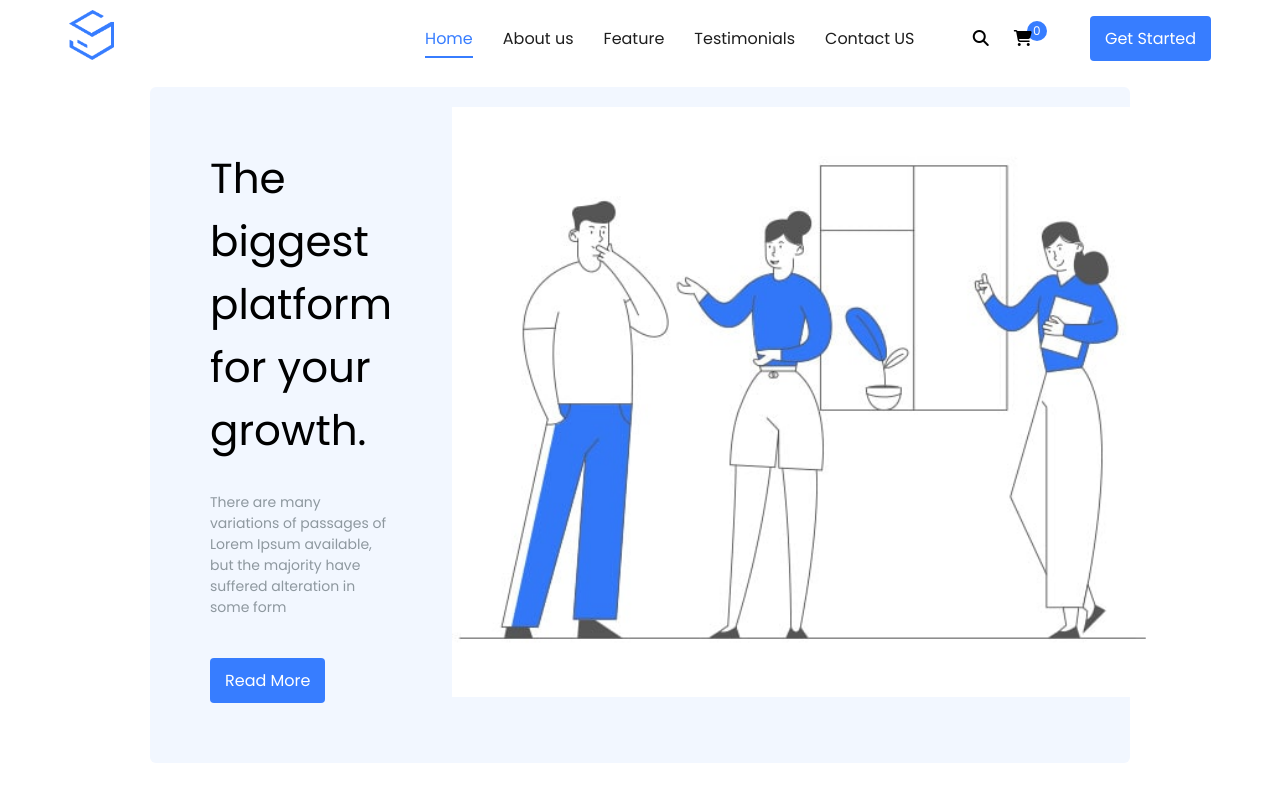
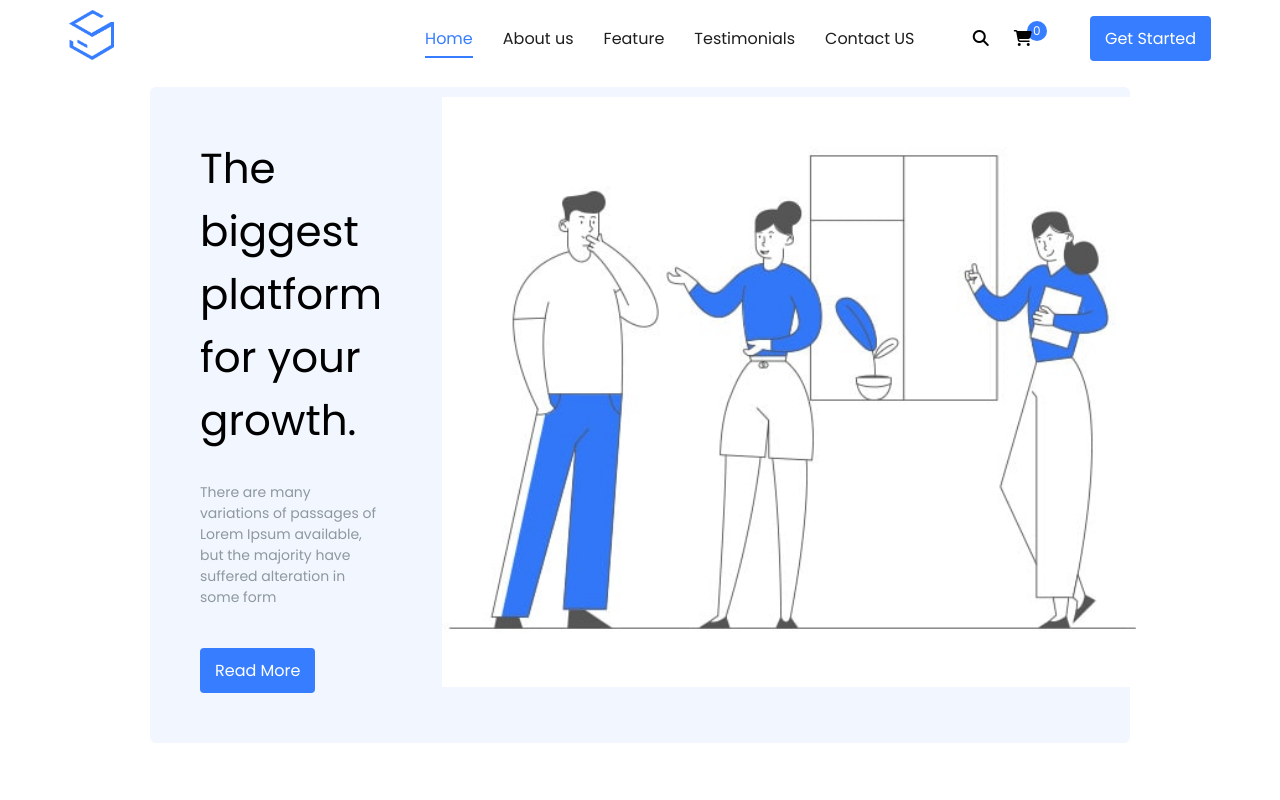
Before and after one commit to fracs31/proj-html-vuejs, a Vue app: page / in a window 1280 px wide. Shown: the top 800 px of the page. Built offline with nearby package versions, Linux system fonts and the light colour scheme.

Commit message:
FIX hero dimensions

```diff
--- a/src/components/Hero.vue
+++ b/src/components/Hero.vue
@@ -6,6 +6,8 @@
 <template>
     <!-- Hero -->
     <section class="hero">
+        <!-- Container large -->
+        <div class="container-lg">
             <!-- Box -->
             <div class="box">
                 <!-- Descrizione della box -->
@@ -30,6 +32,7 @@
                     <img class="box__image--img" src="../assets/img/508.jpeg" alt="Hero">
                 </div>
             </div>
+        </div>
     </section>
 </template>
 
@@ -43,7 +46,7 @@
     .box {
         background-color: var(--very-light-blue);
         border-radius: 6px;
-        padding: 60px;
+        padding: 50px;
         display: flex;
         gap: 60px;
     }
--- a/src/style.css
+++ b/src/style.css
@@ -25,3 +25,9 @@ ul, ol, menu {
   max-width: 1142px;
   margin: 0px auto;
 }
+
+/* Container large */
+.container-lg {
+  max-width: 1300px;
+  margin: 0px auto;
+}
```
Lines whose indentation alone changed are shown as unchanged.
